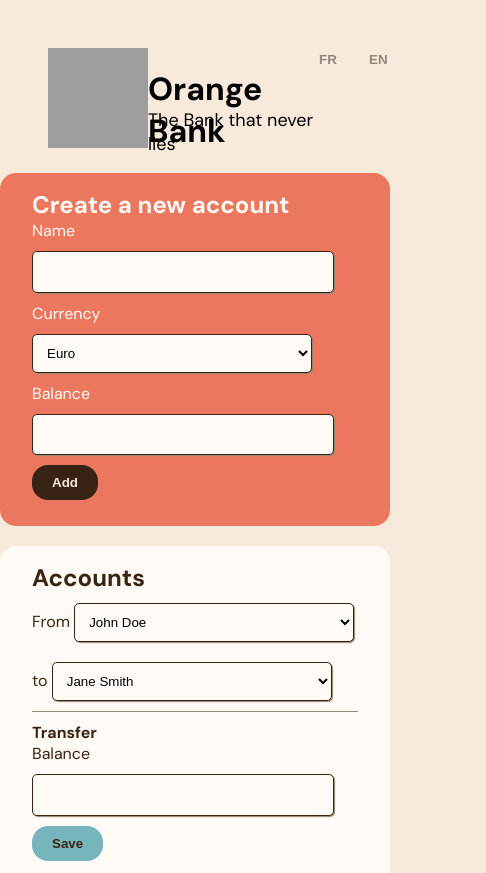
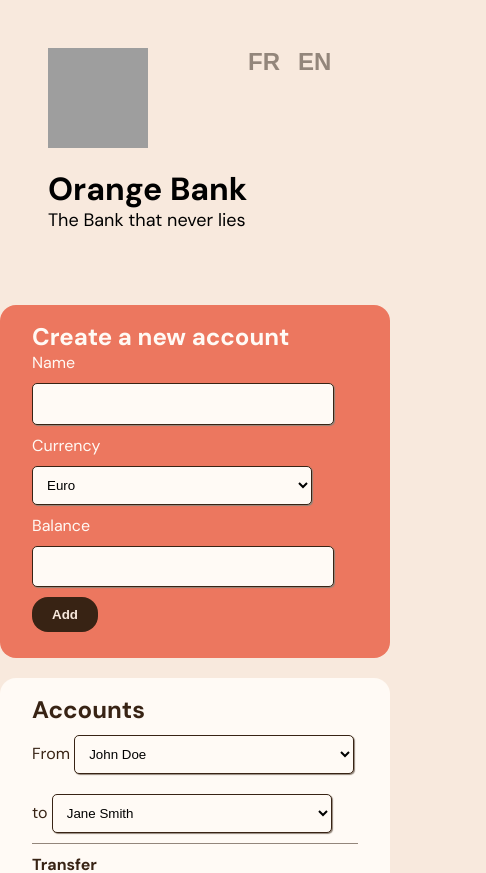
Before and after one commit to salaun-marion/bank-transfert, a Next.js app: page /en in a window 390 px wide. Shown: the top 873 px of the page, 486 px wide, since content can reach past the window. Built offline with nearby package versions, Linux system fonts and the light colour scheme; grey boxes are pictures that could not be loaded.

Commit message:
fix: responsive for iphone SE

```diff
--- a/app/styles/globals.css
+++ b/app/styles/globals.css
@@ -81,7 +81,6 @@ button {
     flex-direction: column;
     justify-content: center;
     align-items: center;
-
   }
   .add-account{
     margin-bottom: 20px;
@@ -89,10 +88,15 @@ button {
   }
 }
 
+@media only screen
+    and (width: 375px)
+    and (height: 667px)  {
 
-@media screen and (prefers-color-scheme: dark) {
-  body {
-    --bg-color: black;
-    --text-color: white;
-  }
+      .container{
+        height: 300px;
+      }
+      .add-account{
+        margin-bottom: 0px;
+      }
+
 }
--- a/app/styles/header.css
+++ b/app/styles/header.css
@@ -42,5 +42,37 @@ p {
         "logo subtitle buttonFR buttonEN";
     grid-template-columns: 100px 0.9fr 50px 50px;
     grid-template-rows: 30px 30px;
-    width: 100%;
 }
+
+@media screen and (min-width:320px) and (max-width: 1014px) {
+
+    .buttonLanguage{
+        font-size: 24px;
+    }
+    .slogan-container {
+        padding: 3em 3em 0 3em;
+        grid-template-areas:
+            "logo buttonFR buttonEN"
+            "logo buttonFR buttonEN"
+            "title title title"
+            "subtitle subtitle subtitle";
+        grid-template-columns: 200px 50px 50px;
+        grid-template-rows: 50px 50px 30px 30px;
+        margin-bottom: 2em;
+    }
+}
+
+@media only screen
+    and (width: 375px)
+    and (height: 667px)  {
+
+    .buttonLanguage{
+        font-size: 18px;
+    }
+    .slogan-container {
+        grid-template-columns: 100px 50px 50px;
+        margin-bottom: 0em;
+
+    }
+
+}
```
